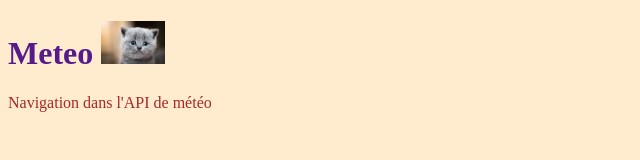
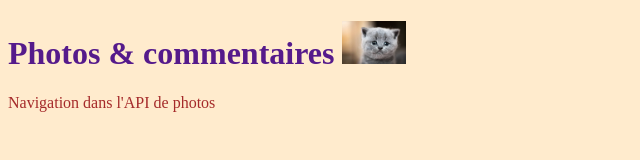
Before and after one commit to krauseangelique/application_meteo, a website: page index.html in a window 1280 px wide. Shown: the whole page, without its empty margins (0-640 px from the left). Drawn offline with Linux system fonts and the light colour scheme; no server answers.

Commit message:
change API photos

```diff
--- a/index.html
+++ b/index.html
@@ -5,14 +5,14 @@
     <meta http-equiv="X-UA-Compatible" content="IE=edge">
     <meta name="viewport" content="width=device-width, initial-scale=1.0">
     <link rel="stylesheet" href="./styles/style.css">
-    <title>Meteo</title>
+    <title>Photos & commentaires</title>
 </head>
 <body>
-    <h1><a href=""> Meteo
+    <h1><a href=""> Photos & commentaires
         <img src="./sources/images/petiteChat_612_612.jpg" alt="petit chat gris">
         </a>
     </h1>
-    <p>Navigation dans l'API de météo</p>
+    <p>Navigation dans l'API de photos</p>
 
 </body>
     <script src="./script.js"></script>
--- a/script.js
+++ b/script.js
@@ -3,3 +3,7 @@
 console.log("Hello Word");
 // weather[0]icon VA DONNER
 // main.temp VA DONNER 10.56
+// Premier contact avec l'API
+fetch('https://jsonplaceholder.typicode.com/todos/1'), {method: "GET"}
+  .then(response => response.json())
+  .then(json => console.log(json))
```
